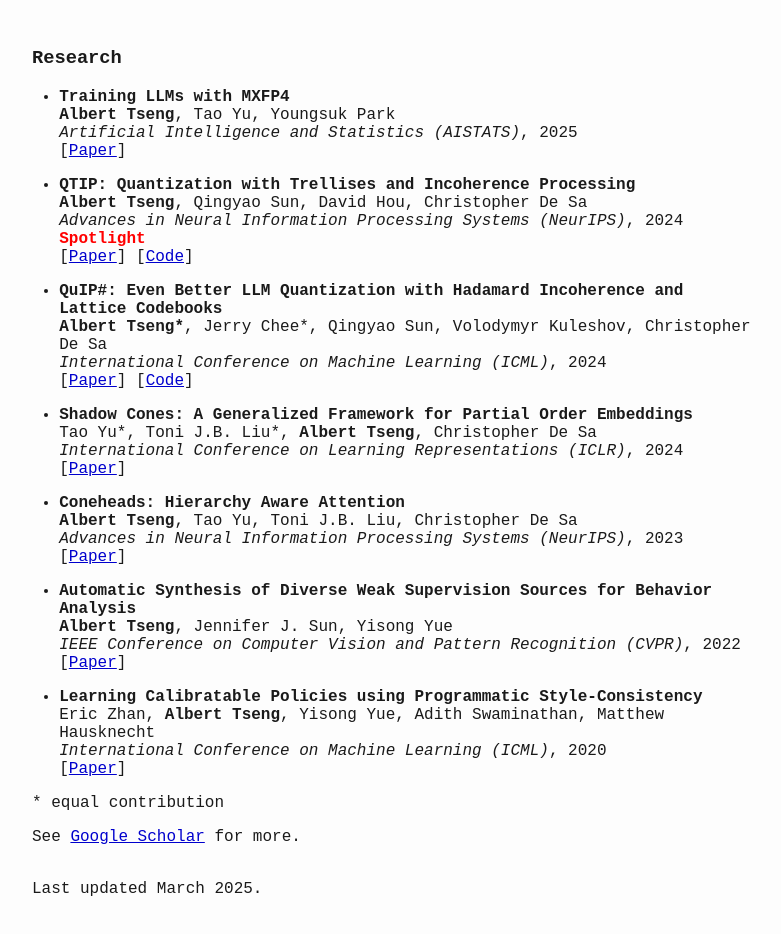
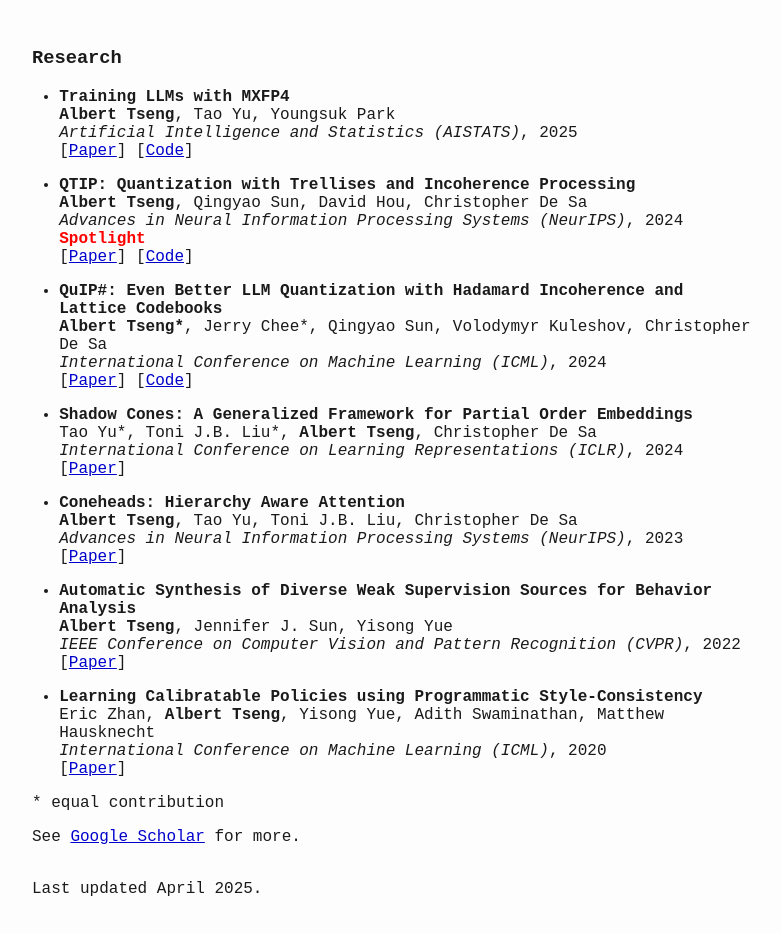
Before and after one commit to tsengalb99/tsengalb99.github.io, a plain HTML site: page research.html in a window 1280 px wide. Shown: the part 190-1124 px from the top of the page, without its empty margins (248-1029 px from the left). Drawn offline with Linux system fonts and the light colour scheme.

Commit message:
add code for fp4

```diff
--- a/research.html
+++ b/research.html
@@ -193,7 +193,8 @@ header { height:0px;}
 <li><p><strong>Training LLMs with MXFP4</strong><br />
 <strong>Albert Tseng</strong>, Tao Yu, Youngsuk Park<br />
 <em>Artificial Intelligence and Statistics (AISTATS)</em>, 2025<br />
-[<a href="https://arxiv.org/abs/2502.20586">Paper</a>]</p></li>
+[<a href="https://arxiv.org/abs/2502.20586">Paper</a>] [<a
+href="https://github.com/amazon-science/mxfp4-llm">Code</a>]</p></li>
 <li><p><strong>QTIP: Quantization with Trellises and Incoherence
 Processing</strong><br />
 <strong>Albert Tseng</strong>, Qingyao Sun, David Hou, Christopher De
@@ -240,6 +241,6 @@ Matthew Hausknecht<br />
 href="https://scholar.google.com/citations?hl=en&amp;user=xGo0C5UAAAAJ">Google
 Scholar</a> for more.</p>
 <p><br />
-Last updated March 2025.</p>
+Last updated April 2025.</p>
 </body>
 </html>
```
Also changed, not shown: 1 other file.
